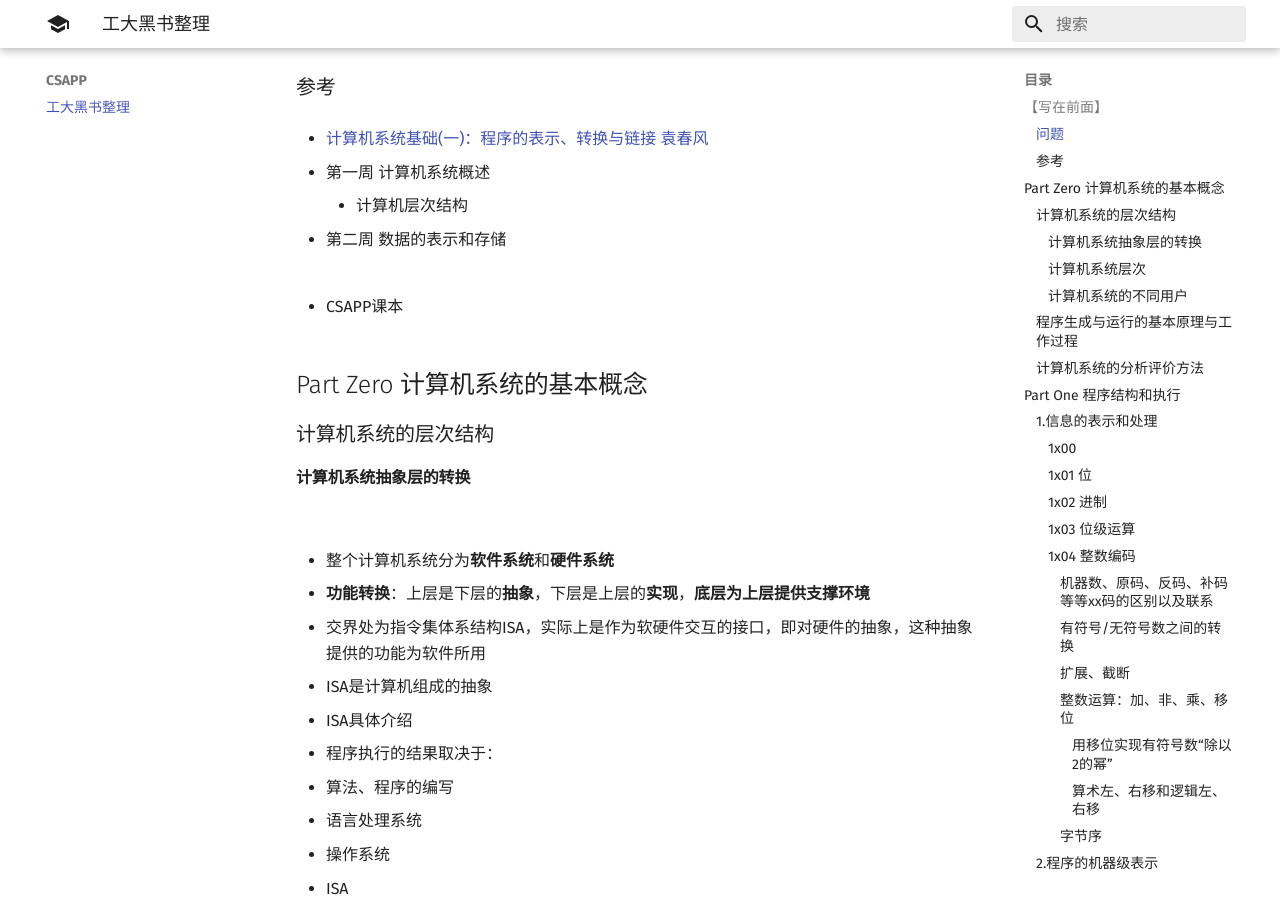
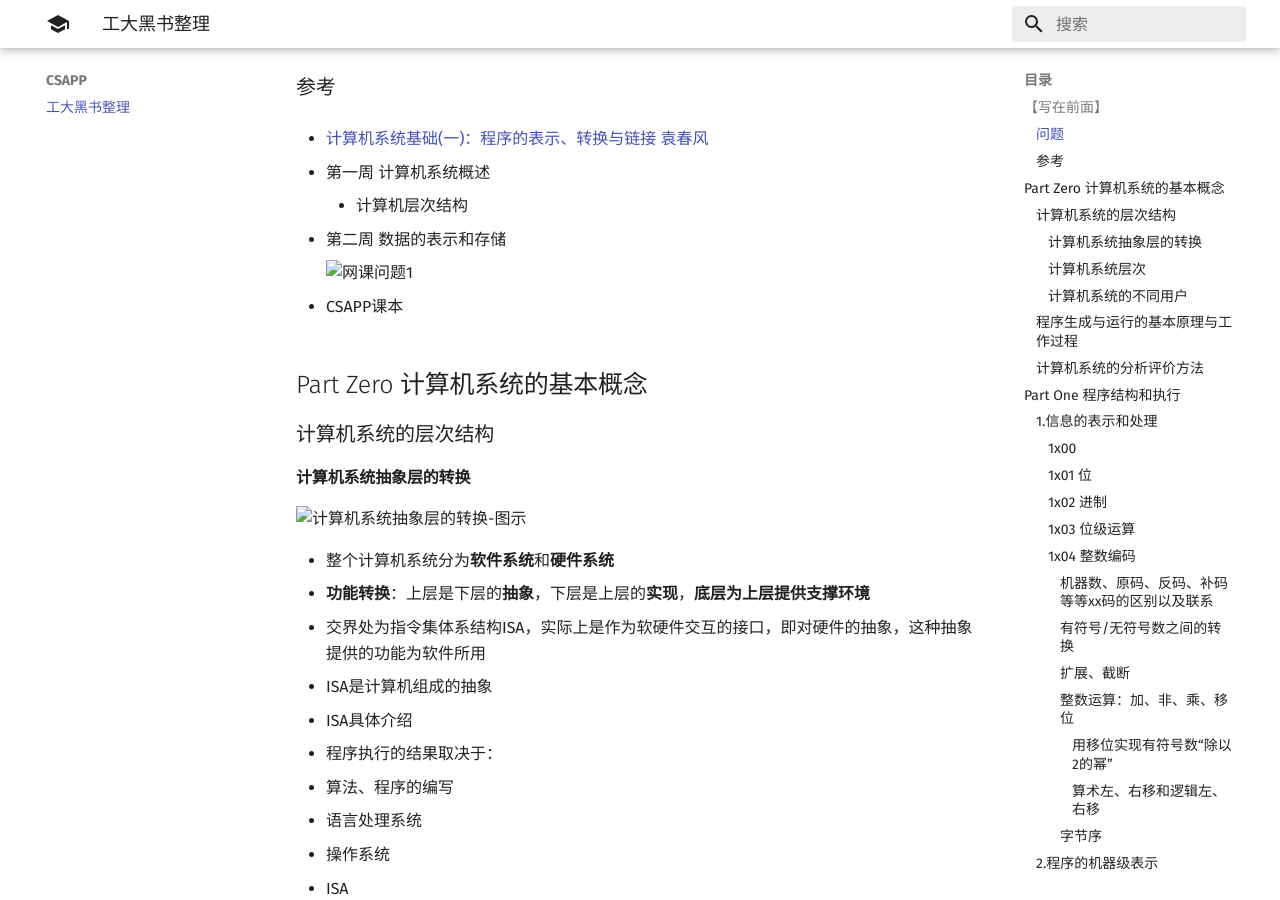
Before and after one commit to purplezi/Sorenson, an MkDocs documentation site: the page built from docs/CSAPP/CSAPP.md, in a window 1280 px wide and 900 px high, scrolled down 412 px. Built offline with MkDocs 1.6.1 and Material for MkDocs 9.7.7, drawn with Linux system fonts in a browser that asks for light colours; emoji names are drawn with the system emoji font.

Commit message:
图片无法显示

```diff
--- a/docs/CSAPP/CSAPP.md
+++ b/docs/CSAPP/CSAPP.md
@@ -4,8 +4,8 @@
 
 ### 问题
 
-- [x] [机器数、原码、反码、补码等等xx码的区别、联系和计算](#机器数、原码、反码、补码等等xx码的区别以及联系)
-- [x] [算术右移和逻辑右移](#算术左、右移和逻辑左、右移)
+- [x] [机器数、原码、反码、补码等等xx码的区别、联系和计算](#机器数原码反码补码等等xx码的区别以及联系)
+- [x] [算术右移和逻辑右移](#算术左右移和逻辑左右移)
 - [ ] 信息表示和处理 位、整数 巧用无符号数：向下计数，看不懂
 - [ ] 信息表示和处理 位、整数 大小端举例，0xfffffea0的值的计算
 
@@ -19,7 +19,7 @@
 
   - 第二周 数据的表示和存储
 
-    ![](img\Q1.png)
+    ![网课问题1](img\Q1.png)
 
 - CSAPP课本
 
@@ -29,7 +29,7 @@
 
 #### 计算机系统抽象层的转换
 
-![](img\abstract-level.png)
+![计算机系统抽象层的转换-图示](img\abstract-level.png)
 
 - 整个计算机系统分为**软件系统**和**硬件系统**
 - **功能转换**：上层是下层的**抽象**，下层是上层的**实现**，**底层为上层提供支撑环境**
--- a/mkdocs.yml
+++ b/mkdocs.yml
@@ -24,7 +24,6 @@ theme:
       code: 'Fira Mono'
 
 extra_javascript:
-    - 'static/js/extra.js'
     - 'https://cdnjs.cloudflare.com/ajax/libs/mathjax/2.7.0/MathJax.js?config=TeX-MML-AM_CHTML'
 
 extra:
```
Also changed, not shown: other parts of docs/CSAPP/CSAPP.md (+3 -3 lines), docs/Network/ComputerNetwork.md (+2 -2 lines).
